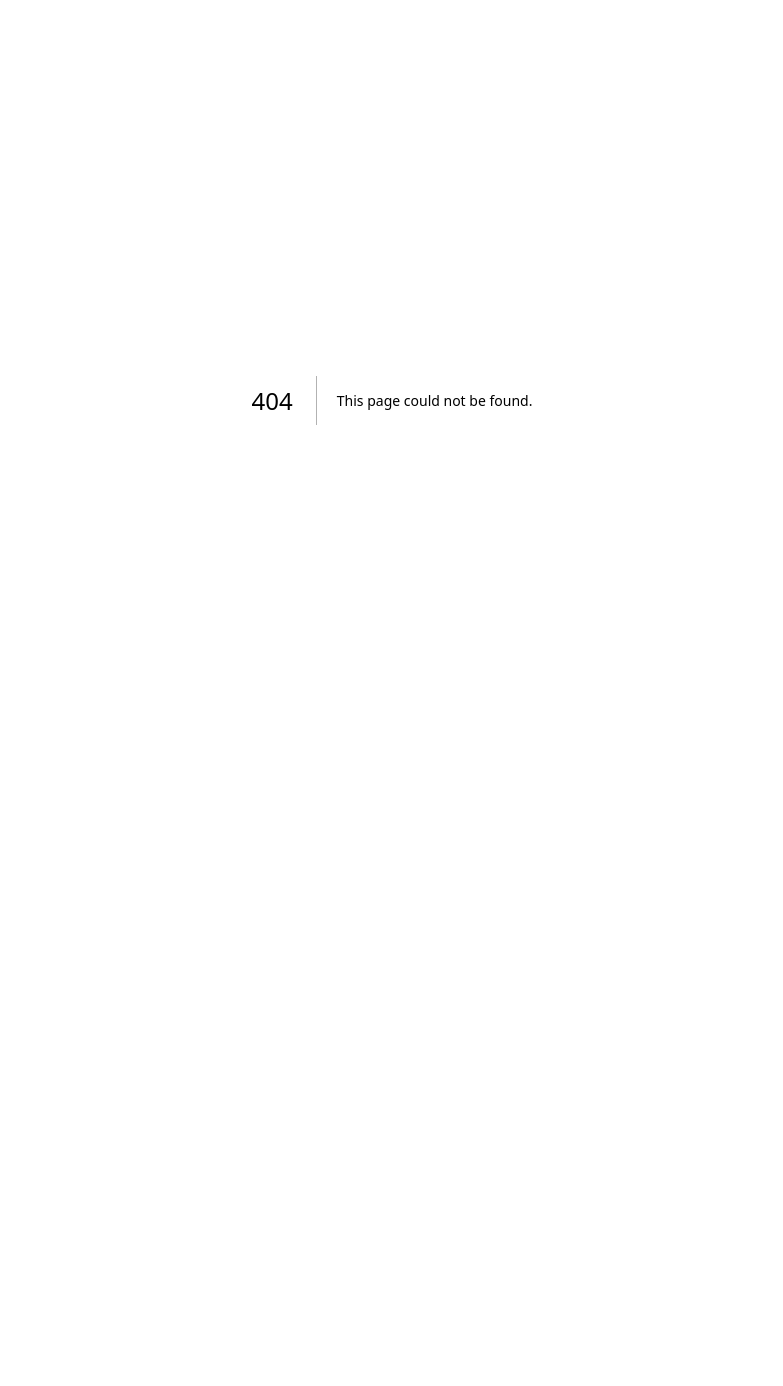
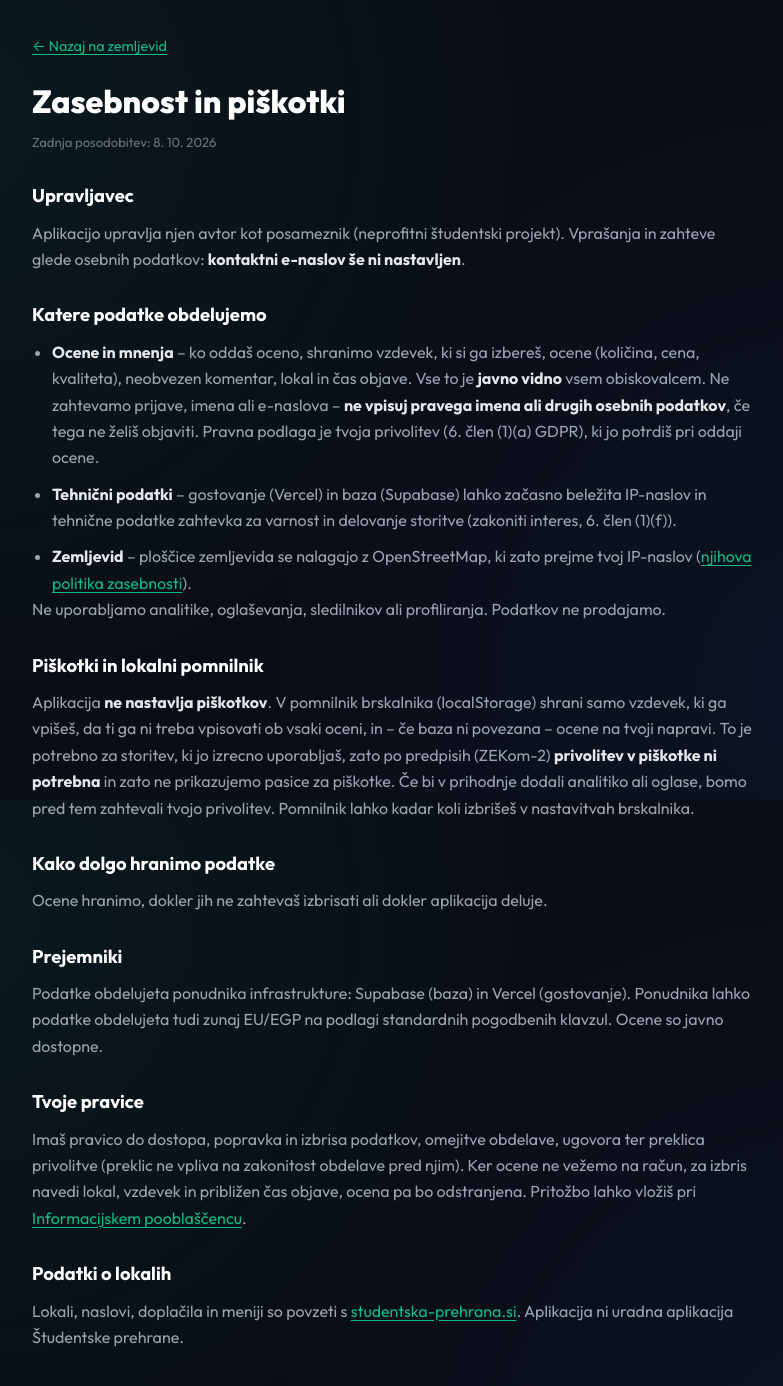
Before and after one commit to janjjjan/studentmealrating, a Next.js app: page /zasebnost in a window 1280 px wide. Before the commit this address had no page. Shown: the top 1386 px of the page, without its empty margins (248-1031 px from the left). Before the commit the page ends 800 px from the top, so only its background shows below. Built offline with nearby package versions, Linux system fonts and the light colour scheme.

Commit message:
modified:   src/app/globals.css 	modified:   src/app/page.tsx 	new file:   src/app/zasebnost/page.tsx 	modified:   src/components/ReviewModal.tsx

```diff
--- a/src/app/globals.css
+++ b/src/app/globals.css
@@ -723,3 +723,17 @@ button {
 .filter-backdrop { position: fixed; inset: 0; z-index: 1500; background: transparent; }
 @media (max-width: 640px) { .filter-backdrop { background: rgba(0,0,0,0.45); } }
 .filter-hint { margin: 6px 0 0; font-size: 0.78rem; color: var(--text-muted); }
+
+/* Zasebnost / GDPR */
+.site-footer { text-align: center; padding: 0 16px 32px; font-size: 0.82rem; }
+.site-footer a, .consent-row a, .legal-page a { color: var(--primary); text-decoration: underline; text-underline-offset: 3px; }
+.consent-row { display: flex; gap: 10px; align-items: flex-start; font-size: 0.82rem; color: var(--text-muted); line-height: 1.45; margin-bottom: 14px; cursor: pointer; }
+.consent-row input { margin-top: 3px; flex-shrink: 0; width: 18px; height: 18px; accent-color: var(--primary); }
+.btn-primary:disabled { opacity: 0.5; cursor: not-allowed; }
+.legal-page { max-width: 760px; margin: 0 auto; padding: 32px 20px 64px; line-height: 1.65; color: var(--text-muted); }
+.legal-page h1 { color: white; font-size: 2rem; font-weight: 800; margin: 16px 0 4px; }
+.legal-page h2 { color: white; font-size: 1.15rem; font-weight: 700; margin: 28px 0 8px; }
+.legal-page ul { padding-left: 20px; display: grid; gap: 10px; }
+.legal-page b { color: #e5e7eb; }
+.legal-updated { font-size: 0.82rem; color: var(--text-dim); }
+.legal-back { font-size: 0.9rem; }
--- a/src/app/page.tsx
+++ b/src/app/page.tsx
@@ -3,6 +3,7 @@
 import { useState, useEffect, useMemo, useCallback } from 'react';
 import { Search, Filter, SlidersHorizontal, Map as MapIcon, LayoutGrid } from 'lucide-react';
 import dynamic from 'next/dynamic';
+import Link from 'next/link';
 import { DailyMenu, LocationWithDetails, Review } from '@/lib/supabase/types';
 import { initialLocations, isOpenAt, loadDetails, nowInSlovenia, withStats, type DataSource } from '@/lib/data';
 
@@ -276,6 +277,10 @@ export default function Home() {
       />
 
       <ReviewModal location={activeReviewLocation} onClose={closeReview} onAddReview={handleAddReview} />
+
+      <footer className="site-footer">
+        <Link href="/zasebnost">Zasebnost in piškotki</Link>
+      </footer>
     </main>
   );
 }
--- /dev/null
+++ b/src/app/zasebnost/page.tsx
@@ -0,0 +1,84 @@
+import type { Metadata } from 'next';
+import Link from 'next/link';
+
+export const metadata: Metadata = {
+  title: 'Zasebnost in piškotki – Študentska prehrana',
+  description: 'Katere podatke obdeluje aplikacija, zakaj in kako uveljavljaš svoje pravice (GDPR).',
+};
+
+const CONTACT = process.env.NEXT_PUBLIC_CONTACT_EMAIL;
+
+export default function PrivacyPage() {
+  return (
+    <main className="legal-page">
+      <Link href="/" className="legal-back">
+        ← Nazaj na zemljevid
+      </Link>
+      <h1>Zasebnost in piškotki</h1>
+      <p className="legal-updated">Zadnja posodobitev: 8. 10. 2026</p>
+
+      <h2>Upravljavec</h2>
+      <p>
+        Aplikacijo upravlja njen avtor kot posameznik (neprofitni študentski projekt). Vprašanja in zahteve glede
+        osebnih podatkov:{' '}
+        {CONTACT ? <a href={`mailto:${CONTACT}`}>{CONTACT}</a> : <b>kontaktni e-naslov še ni nastavljen</b>}.
+      </p>
+
+      <h2>Katere podatke obdelujemo</h2>
+      <ul>
+        <li>
+          <b>Ocene in mnenja</b> – ko oddaš oceno, shranimo vzdevek, ki si ga izbereš, ocene (količina, cena,
+          kvaliteta), neobvezen komentar, lokal in čas objave. Vse to je <b>javno vidno</b> vsem obiskovalcem. Ne
+          zahtevamo prijave, imena ali e-naslova – <b>ne vpisuj pravega imena ali drugih osebnih podatkov</b>, če tega
+          ne želiš objaviti. Pravna podlaga je tvoja privolitev (6. člen (1)(a) GDPR), ki jo potrdiš pri oddaji
+          ocene.
+        </li>
+        <li>
+          <b>Tehnični podatki</b> – gostovanje (Vercel) in baza (Supabase) lahko začasno beležita IP-naslov in
+          tehnične podatke zahtevka za varnost in delovanje storitve (zakoniti interes, 6. člen (1)(f)).
+        </li>
+        <li>
+          <b>Zemljevid</b> – ploščice zemljevida se nalagajo z OpenStreetMap, ki zato prejme tvoj IP-naslov
+          (<a href="https://osmfoundation.org/wiki/Privacy_Policy">njihova politika zasebnosti</a>).
+        </li>
+      </ul>
+      <p>
+        Ne uporabljamo analitike, oglaševanja, sledilnikov ali profiliranja. Podatkov ne prodajamo.
+      </p>
+
+      <h2>Piškotki in lokalni pomnilnik</h2>
+      <p>
+        Aplikacija <b>ne nastavlja piškotkov</b>. V pomnilnik brskalnika (localStorage) shrani samo vzdevek, ki ga
+        vpišeš, da ti ga ni treba vpisovati ob vsaki oceni, in – če baza ni povezana – ocene na tvoji napravi. To je
+        potrebno za storitev, ki jo izrecno uporabljaš, zato po predpisih (ZEKom-2) <b>privolitev v piškotke ni
+        potrebna</b> in zato ne prikazujemo pasice za piškotke. Če bi v prihodnje dodali analitiko ali
+        oglase, bomo pred tem zahtevali tvojo privolitev. Pomnilnik lahko kadar koli izbrišeš v nastavitvah
+        brskalnika.
+      </p>
+
+      <h2>Kako dolgo hranimo podatke</h2>
+      <p>Ocene hranimo, dokler jih ne zahtevaš izbrisati ali dokler aplikacija deluje.</p>
+
+      <h2>Prejemniki</h2>
+      <p>
+        Podatke obdelujeta ponudnika infrastrukture: Supabase (baza) in Vercel (gostovanje). Ponudnika lahko podatke
+        obdelujeta tudi zunaj EU/EGP na podlagi standardnih pogodbenih klavzul. Ocene so javno dostopne.
+      </p>
+
+      <h2>Tvoje pravice</h2>
+      <p>
+        Imaš pravico do dostopa, popravka in izbrisa podatkov, omejitve obdelave, ugovora ter preklica privolitve
+        (preklic ne vpliva na zakonitost obdelave pred njim). Ker ocene ne vežemo na račun, za izbris navedi lokal, vzdevek
+        in približen čas objave, ocena pa bo odstranjena. Pritožbo lahko vložiš pri{' '}
+        <a href="https://www.ip-rs.si">Informacijskem pooblaščencu</a>.
+      </p>
+
+      <h2>Podatki o lokalih</h2>
+      <p>
+        Lokali, naslovi, doplačila in meniji so povzeti s{' '}
+        <a href="https://www.studentska-prehrana.si">studentska-prehrana.si</a>. Aplikacija ni uradna aplikacija
+        Študentske prehrane.
+      </p>
+    </main>
+  );
+}
```
Also changed, not shown: src/components/ReviewModal.tsx (+15 -2 lines).
